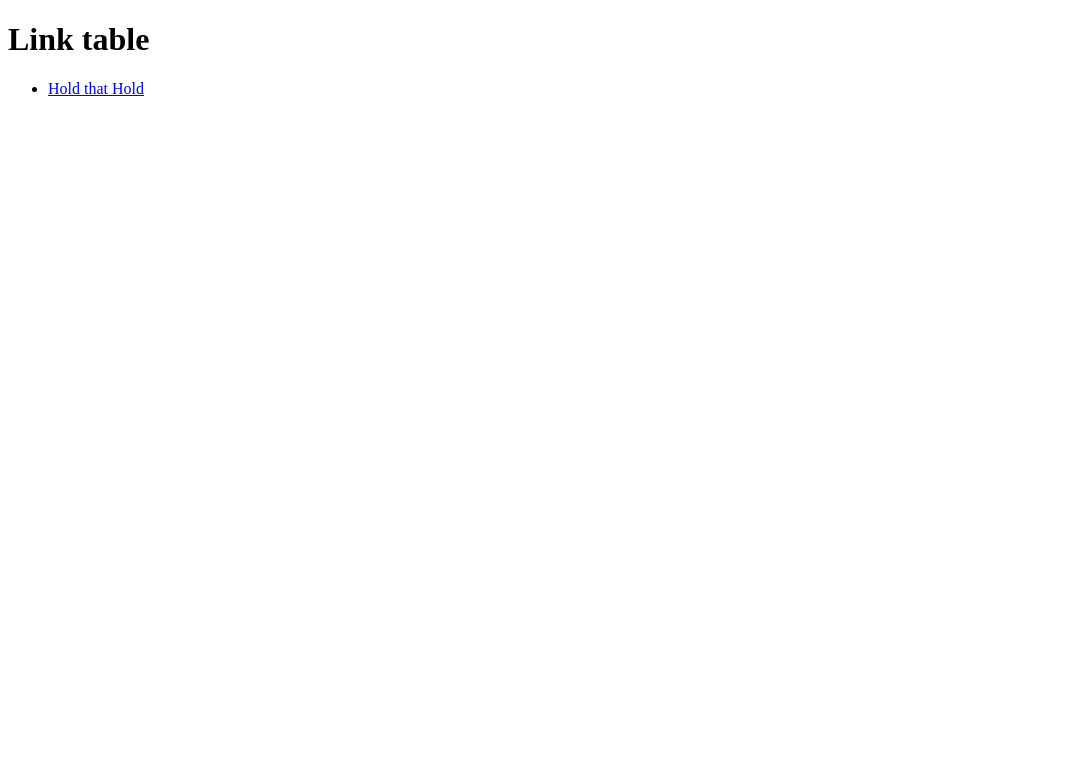
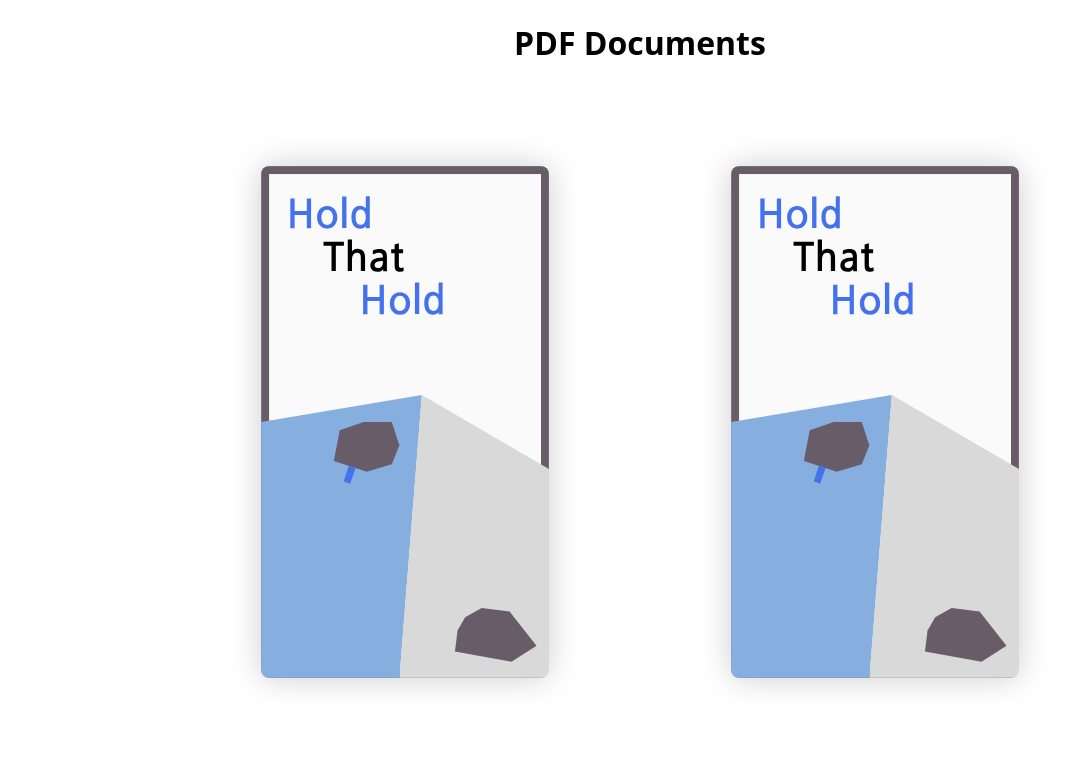
Before and after one commit to NoelNimstad/pdfs, a plain HTML site: page index.html in a window 1280 px wide. Shown: the whole page, without its empty margins (0-1085 px from the left). Drawn offline with Linux system fonts and the light colour scheme.

Commit message:
made it look a little nicer

```diff
--- a/index.html
+++ b/index.html
@@ -1,9 +1,19 @@
 <!DOCTYPE html>
 <html>
+    <head>
+        <link rel="stylesheet" href="style.css">
+    </head>
     <body>
-        <h1>Link table</h1>
-        <ul>
-            <li><a href="Hold that Hold.pdf">Hold that Hold</a></li>
-        </ul>
+        <main>
+            <h1>PDF Documents</h1>
+            <section class="cards">
+                <a href="Hold that Hold.pdf">
+                    <div class="card hth"></div>
+                </a>
+                <a href="Hold that Hold.pdf">
+                    <div class="card hth"></div>
+                </a>
+            </section>
+        </main>
     </body>
 </html>
--- /dev/null
+++ b/style.css
@@ -0,0 +1,41 @@
+body
+{
+    margin: 0;
+    font-family: system-ui, -apple-system, BlinkMacSystemFont, 'Segoe UI', Roboto, Oxygen, Ubuntu, Cantarell, 'Open Sans', 'Helvetica Neue', sans-serif;
+}
+
+main > h1
+{
+    text-align: center;
+}
+
+.cards
+{
+    height: 100%;
+    width: calc(100% - 10rem);
+    display: flex;
+    justify-content: space-evenly;
+    flex-wrap: wrap;
+    padding: 5rem;
+}
+
+.card
+{
+    height: 32rem;
+    width: 18rem;
+    transition: 0.2s ease;
+    border-radius: 0.5rem;
+    box-shadow: 0 0 2rem 0 rgba(0, 0, 0, 0.2);
+}
+
+.card:hover
+{
+    box-shadow: 0 0 2rem 0 rgba(0, 0, 0, 0.3),
+                0 0 0.25rem 0 white inset;
+}
+
+.hth
+{
+    background-image: url("Hold\ that\ Hold.svg");
+    background-size: cover;
+}
```
Also changed, not shown: Hold that Hold.svg (added), 1 other file.
